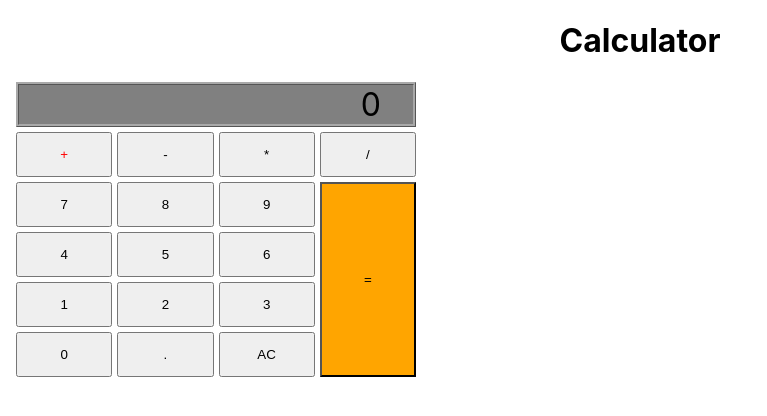
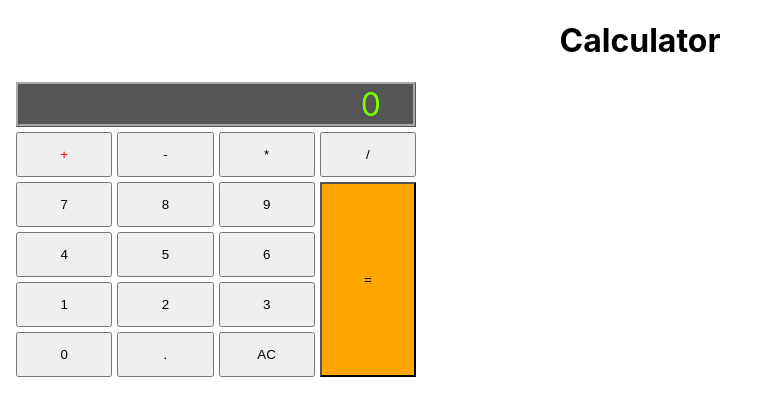
Before and after one commit to Lennerblom/calculator, a React (Create React App) app in the folder calculator/: page / in a window 1280 px wide. Shown: the top 416 px of the page, without its empty margins (0-767 px from the left). Built offline with nearby package versions, Linux system fonts and the light colour scheme.

Commit message:
fixed value b on the display

```diff
--- a/calculator/src/calc2.js
+++ b/calculator/src/calc2.js
@@ -51,10 +51,13 @@ _number = (e) => {
     if(this.state.opp !== 'opp') {
         let numB = e.target.value;
         console.log('numB', numB);
+        if(this.state.b === 0){
         this.setState({display: numB});
         this.setState({b: numB});
-        if(this.state.b !== 0){
+        }
+        else {
             this.setState({b: this.state.b + numB});
+            this.setState({display: this.state.display + numB})
         }
     }
 }
--- a/calculator/src/styles/layout.css
+++ b/calculator/src/styles/layout.css
@@ -31,11 +31,12 @@
 .display {
     grid-column: 1/5;
     grid-row: 1;
-    background: gray;
+    background: #555;
     border: ridge darkgrey;
     text-align: end;
     font-size: 32px;
     padding-right: 1em;
+    color: lawngreen;
 
 }
 #plus {
```
